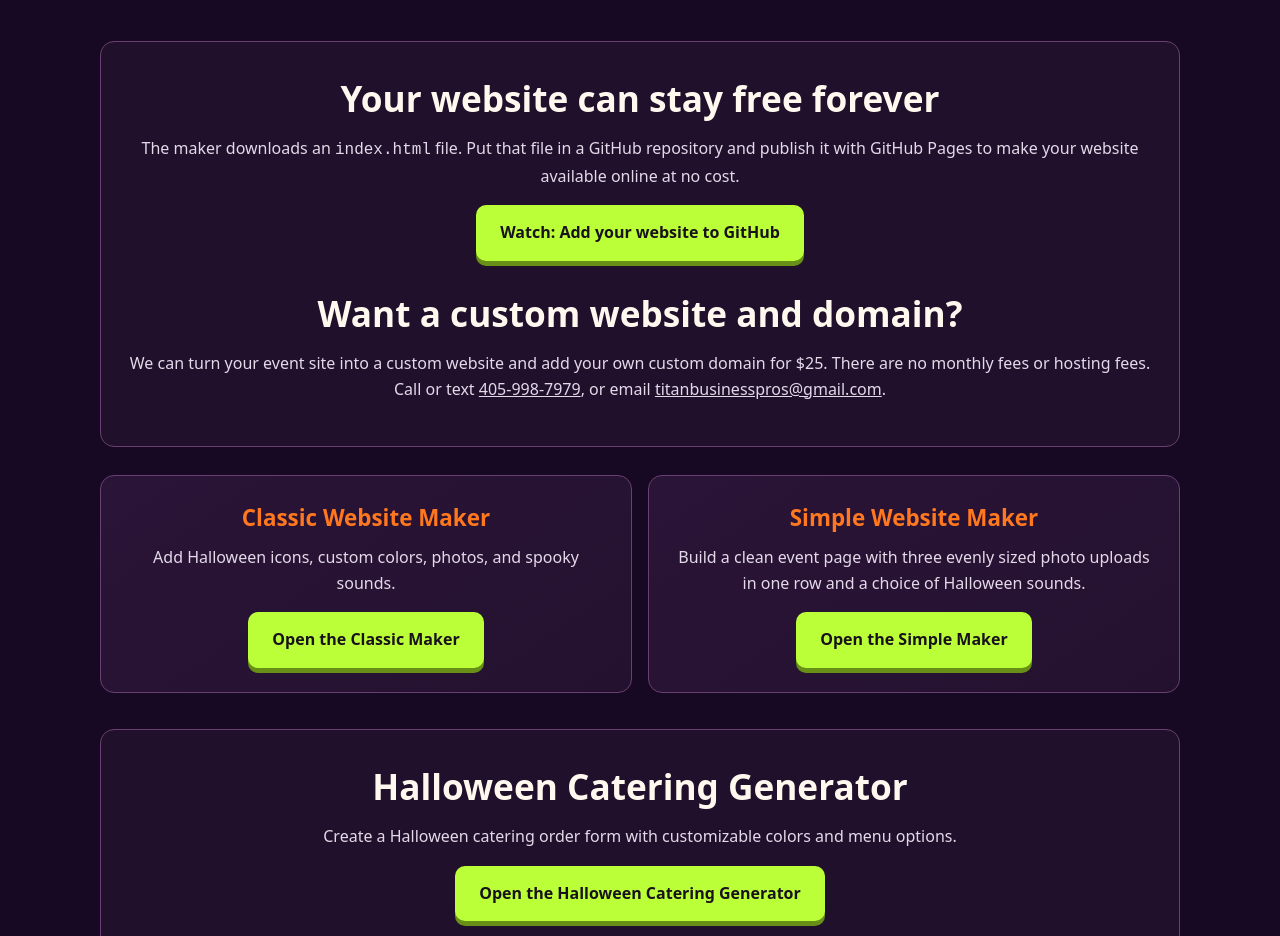
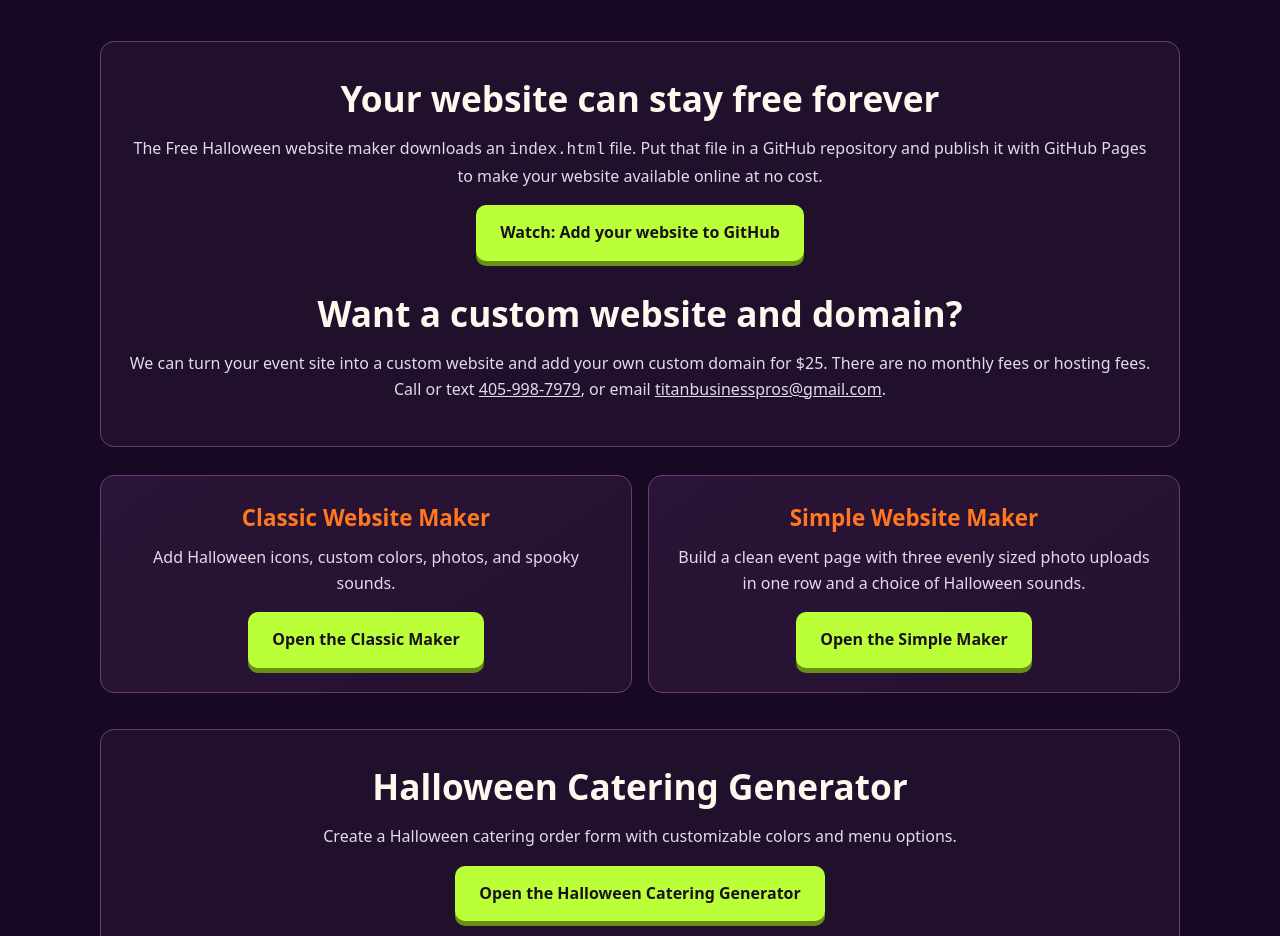
Before and after one commit to TitanBusinessPros/H-App, a plain HTML site: page index.html in a window 1280 px wide. Shown: the part 2120-3056 px from the top of the page. Drawn offline with Linux system fonts and the light colour scheme.

Commit message:
Clarify free Halloween website maker downloads

```diff
--- a/index.html
+++ b/index.html
@@ -66,7 +66,7 @@
       <p class="install-help" id="install-help" role="status" hidden></p>
       <section class="cta" aria-labelledby="publish-free">
         <h2 id="publish-free">Your website can stay free forever</h2>
-        <p>The maker downloads an <code>index.html</code> file. Put that file in a GitHub repository and publish it with GitHub Pages to make your website available online at no cost.</p>
+        <p>The Free Halloween website maker downloads an <code>index.html</code> file. Put that file in a GitHub repository and publish it with GitHub Pages to make your website available online at no cost.</p>
         <div class="button-row"><a class="button" href="https://www.youtube.com/watch?v=k_zVscN_gDY" target="_blank" rel="noopener noreferrer">Watch: Add your website to GitHub</a></div>
         <h2 id="custom-site" style="margin-top:24px">Want a custom website and domain?</h2>
         <p>We can turn your event site into a custom website and add your own custom domain for $25. There are no monthly fees or hosting fees. Call or text <a href="tel:+14059987979">405-998-7979</a>, or email <a href="mailto:titanbusinesspros@gmail.com">titanbusinesspros@gmail.com</a>.</p>
```
